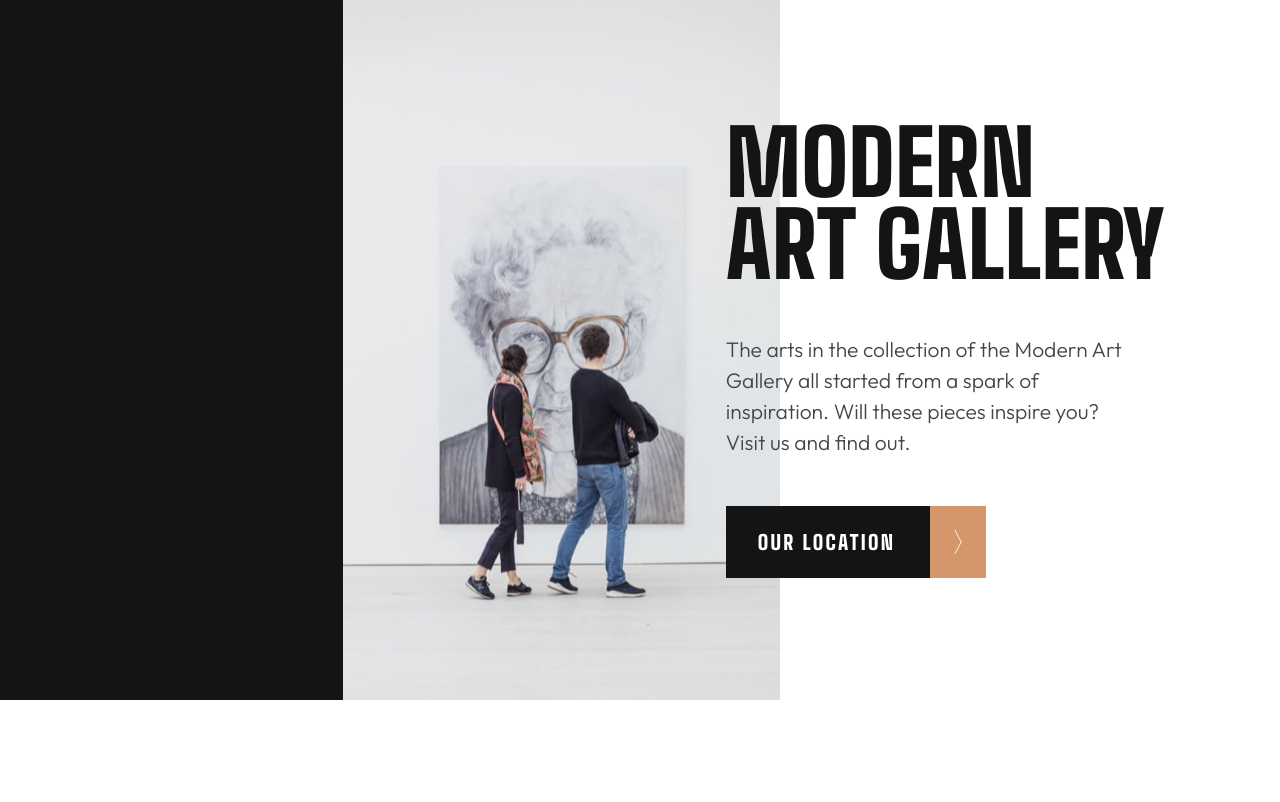
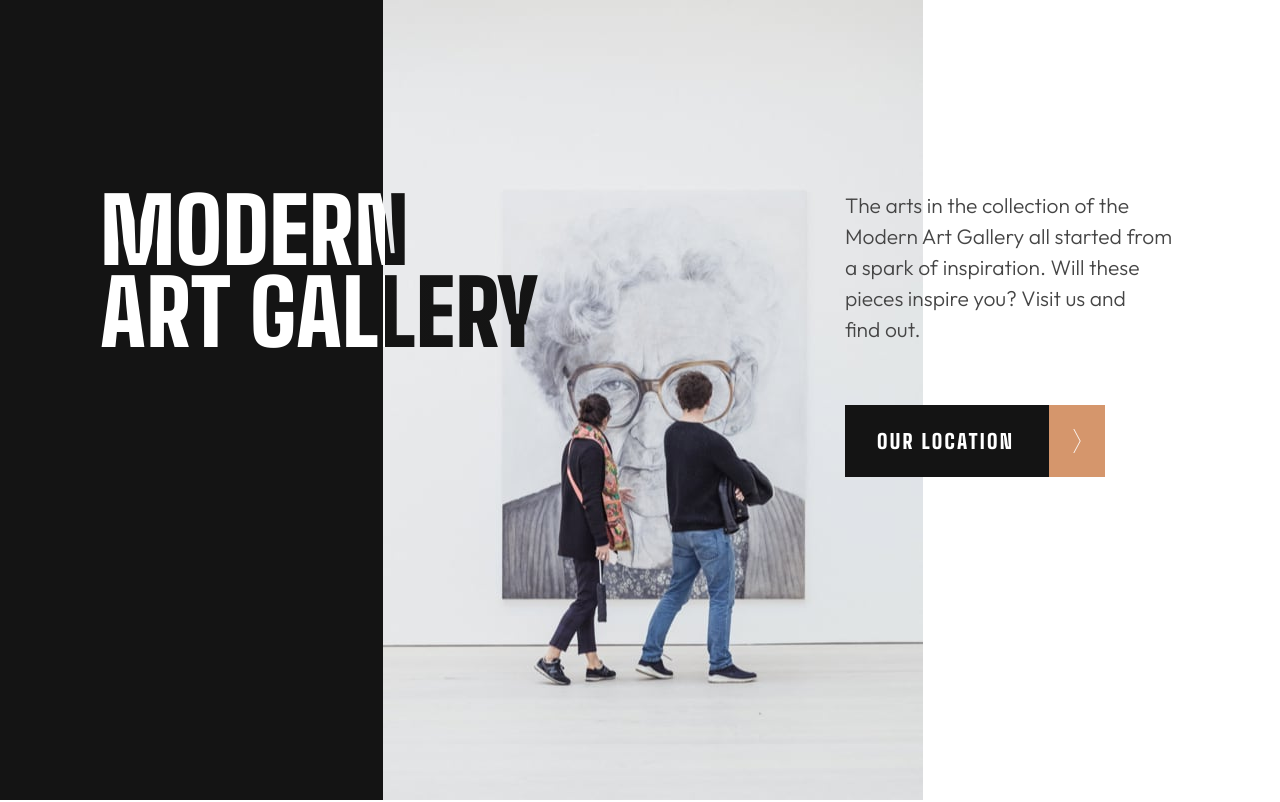
Before and after one commit to DocForLoop/art-gallery-website, a website built with Vite: page index.html in a window 1280 px wide. Shown: the top 802 px of the page. Built offline with nearby package versions, Linux system fonts and the light colour scheme.

Commit message:
Add desktop header styles for home page

```diff
--- a/src/scss/components/_breakpoints.scss
+++ b/src/scss/components/_breakpoints.scss
@@ -5,11 +5,10 @@
 
     .hero {
         flex-direction: row;
-        /* position: relative; */
 
         &__decor {
             display: block;
-            inline-size: fluid(0, 450, 768, 1440, rem);
+            inline-size: fluid(0, 350, 768, 1200, rem);
             block-size: rem(700)
         }
 
@@ -25,6 +24,10 @@
 
         &__title {
             font-size: var(--fs-home-h1-desk);
+        }
+
+        &__text-group {
+            row-gap: fluid(48, 64, 768, 1440);
         }
     }
 
@@ -100,3 +103,42 @@
         }
     }
 }
+
+@media (width > em(1200)) {
+
+    h2 {
+        line-height: var(--lh-h2-desk);
+    }
+
+    .hero {
+        position: relative;
+
+        &__decor {
+            inline-size: fluid(350, 450, 1200, 1440, rem);
+            block-size: rem(800);
+        }
+
+        &__img {
+            inline-size: rem(540);
+            block-size: rem(800);
+        }
+
+        &__content {
+            flex-direction: row;
+            column-gap: 273px;
+            position: absolute;
+            inset-block-start: 190px;
+            inset-inline-start: fluid(130, 202, 1200, 1440);
+        }
+
+        &__title {
+            color: transparent;
+            background-image: var(--clr-h1-grad);
+            background-clip: text;
+        }
+
+        &__desc {
+            max-inline-size: 24ch;
+        }
+    }
+}
--- a/src/scss/global/_colors.scss
+++ b/src/scss/global/_colors.scss
@@ -5,4 +5,11 @@
     --clr-light: hsl(0, 0%, 100%);
     --clr-map-circle: hsla(24, 56%, 63%, 0.6);
     --clr-map-fill: hsla(24, 56%, 63%, 0.1);
+    --clr-h1-grad: linear-gradient(
+        90deg,
+        var(--clr-light) 0%,
+        var(--clr-light) 60.3%,
+        var(--clr-dark) 60.3%,
+        var(--clr-dark) 100%
+        );
 }
--- a/src/scss/global/_typography.scss
+++ b/src/scss/global/_typography.scss
@@ -31,7 +31,7 @@
     --fw-1: 300;
     --fw-2: 900;
     --lh-h1-h2: 0.91;//
-    --lh-h1-h2-desk: 1;
+    --lh-h2-desk: 1;//
     --lh-body: #{fluid(28, 32, 768, 1440, rem)};//
     --lh-footer: 1.625;//
     --lh-footer-desk: 1.55;
```
